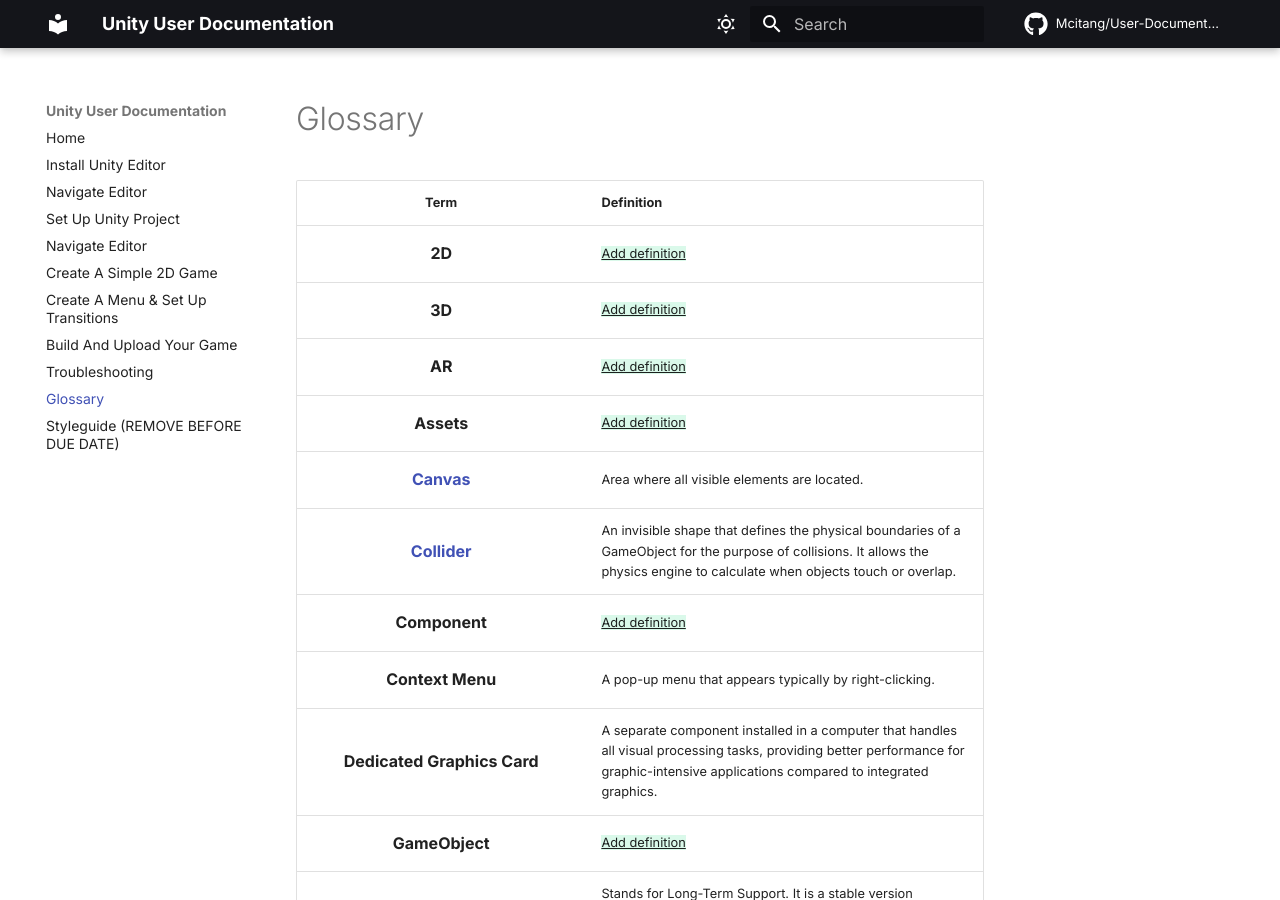
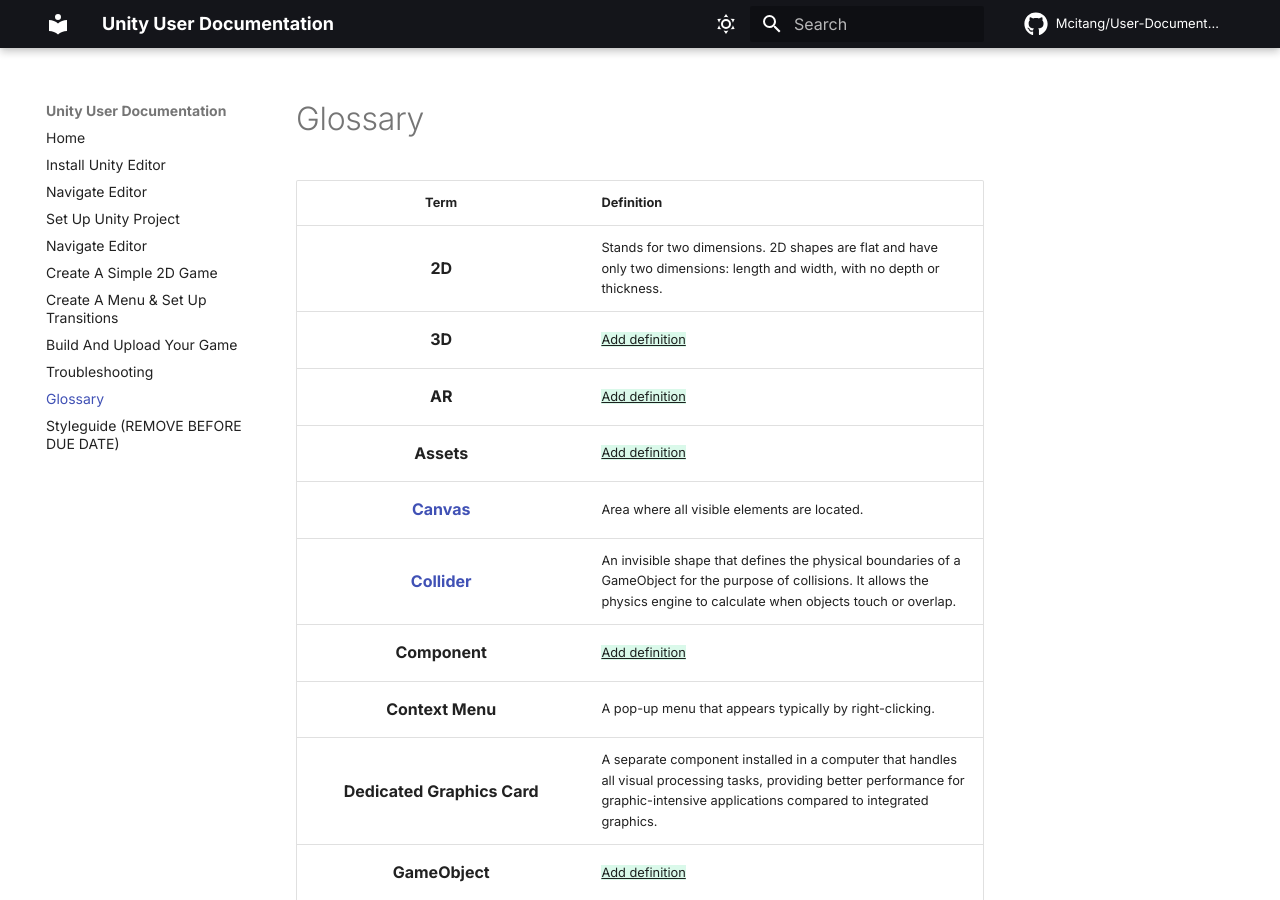
Before and after one commit to Mcitang/User-Documentation, an MkDocs documentation site: the page built from docs/glossary.md, in a window 1280 px wide and 900 px high. Built offline with MkDocs 1.6.1 and Material for MkDocs 9.7.7, drawn with Linux system fonts in a browser that asks for light colours; comment, search, counter and statistics services are not loaded; some of the changed text lies outside the part shown.

```diff
--- a/docs/glossary.md
+++ b/docs/glossary.md
@@ -2,7 +2,7 @@
 
 | **Term**                  |  **Definition** <br id="glossary">    |
 |-----------                |------------------------------------   |
-| 2D                        |   {++Add definition++}    |
+| 2D                        |   Stands for two dimensions. 2D shapes are flat and have only two dimensions: length and width, with no depth or thickness.    |
 | 3D                        |   {++Add definition++}    |
 | AR                        |   {++Add definition++}    |
 | Assets                    |   {++Add definition++}    |
```
Also changed, not shown: other parts of docs/glossary.md (+3 -1 lines), docs/scripts/glossary.js (added, +23 -0 lines).
